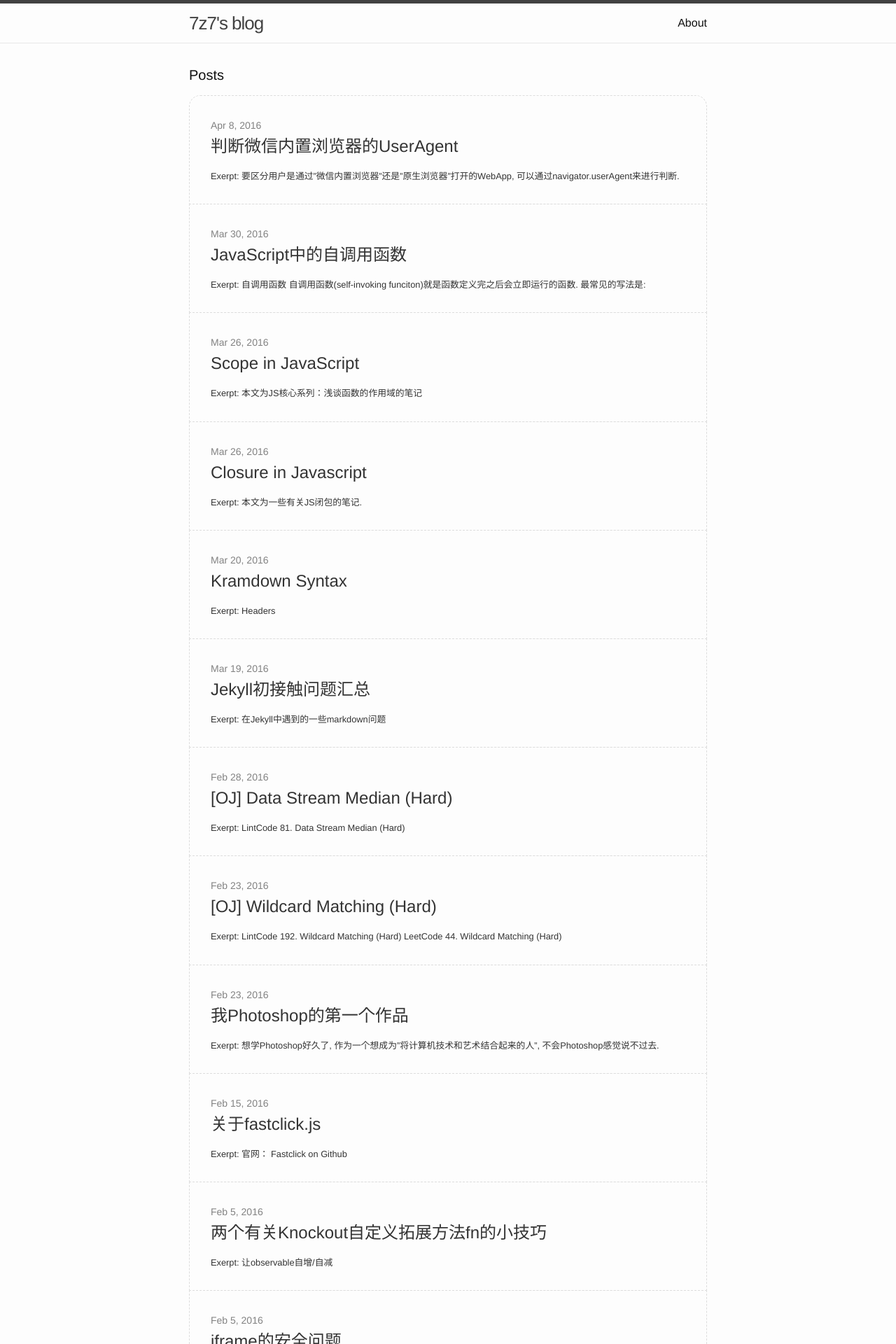
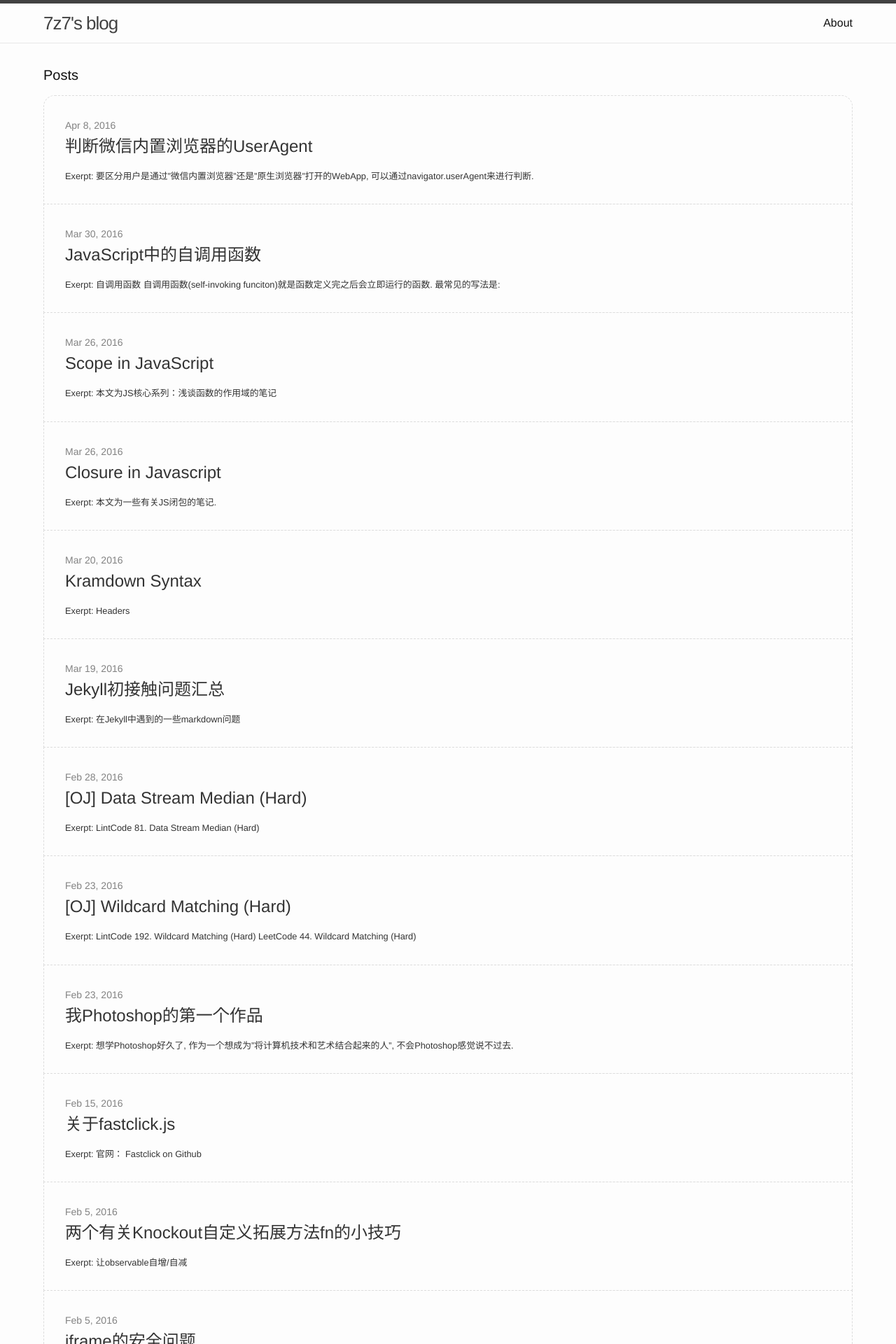
Before and after one commit to lzl124631x/lzl124631x.github.io, a Jekyll site: the page built from index.html, in a window 1280 px wide. Shown: the top 1920 px of the page at 70% size. Built offline with Jekyll 4.4.1, drawn with Linux system fonts in a browser that asks for light colours.

Commit message:
used container instead of wrapper

```diff
--- a/_includes/footer.html
+++ b/_includes/footer.html
@@ -1,6 +1,6 @@
 <footer class="site-footer">
 
-  <div class="wrapper">
+  <div class="container">
 
     <h2 class="footer-heading">{{ site.title }}</h2>
 
--- a/_includes/header.html
+++ b/_includes/header.html
@@ -1,6 +1,6 @@
 <header class="site-header">
 
-  <div class="wrapper">
+  <div class="container">
 
     <a class="site-title" href="{{ site.baseurl }}/">{{ site.title }}</a>
 
--- a/_layouts/default.html
+++ b/_layouts/default.html
@@ -8,7 +8,7 @@
     {% include header.html %}
 
     <div class="page-content">
-      <div class="wrapper">
+      <div class="container">
         {{ content }}
       </div>
     </div>
--- a/_sass/_base.scss
+++ b/_sass/_base.scss
@@ -148,34 +148,10 @@ pre {
 }
 
 
-
-/**
- * Wrapper
- */
-.wrapper {
-    max-width: -webkit-calc(#{$content-width} - (#{$spacing-unit} * 2));
-    max-width:         calc(#{$content-width} - (#{$spacing-unit} * 2));
-    margin-right: auto;
-    margin-left: auto;
-    padding-right: $spacing-unit;
-    padding-left: $spacing-unit;
-    @extend %clearfix;
-
-    @include media-query($on-laptop) {
-        max-width: -webkit-calc(#{$content-width} - (#{$spacing-unit}));
-        max-width:         calc(#{$content-width} - (#{$spacing-unit}));
-        padding-right: $spacing-unit / 2;
-        padding-left: $spacing-unit / 2;
-    }
-}
-
-
-
 /**
  * Clearfix
  */
-%clearfix {
-
+.clearfix {
     &:after {
         content: "";
         display: table;
@@ -202,13 +178,38 @@ pre {
     }
 }
 
-.clearfix {
-  &:before,
-  &:after {
-    content: " ";
-    display: table;
-  }
-  &:after {
-    clear: both;
+/**
+ * Container
+ */
+.container {
+  padding-right: $spacing-unit;
+  padding-left: $spacing-unit;
+  margin-right: auto;
+  margin-left: auto;
+
+  @extend .clearfix;
+}
+
+@media (min-width: 34em) {
+  .container {
+    max-width: 34rem;
   }
 }
+
+@media (min-width: 48em) {
+  .container {
+    max-width: 45rem;
+  }
+}
+
+@media (min-width: 62em) {
+  .container {
+    max-width: 60rem;
+  }
+}
+
+@media (min-width: 75em) {
+  .container {
+    max-width: 72.25rem;
+  }
+}
--- a/_sass/_layout.scss
+++ b/_sass/_layout.scss
@@ -39,56 +39,6 @@
             margin-right: 20px;
         }
     }
-
-    @include media-query($on-palm) {
-        position: absolute;
-        top: 9px;
-        right: $spacing-unit / 2;
-        background-color: $background-color;
-        border: 1px solid $grey-color-light;
-        border-radius: 5px;
-        text-align: right;
-
-        .menu-icon {
-            display: block;
-            float: right;
-            width: 36px;
-            height: 26px;
-            line-height: 0;
-            padding-top: 10px;
-            text-align: center;
-
-            > svg {
-                width: 18px;
-                height: 15px;
-
-                path {
-                    fill: $grey-color-dark;
-                }
-            }
-        }
-
-        .trigger {
-            clear: both;
-            display: none;
-        }
-
-        &:hover .trigger {
-            display: block;
-            padding-bottom: 5px;
-        }
-
-        .page-link {
-            display: block;
-            padding: 5px 10px;
-
-            &:not(:last-child) {
-                margin-right: 0;
-            }
-
-            margin-left: 20px;
-        }
-    }
 }
 
 
@@ -116,7 +66,7 @@
     font-size: 15px;
     color: $grey-color;
     margin-left: -$spacing-unit / 2;
-    @extend %clearfix;
+    @extend .clearfix;
 }
 
 .footer-col {
@@ -139,29 +89,6 @@
     width: -webkit-calc(45% - (#{$spacing-unit} / 2));
     width: calc(45% - (#{$spacing-unit} / 2));
 }
-
-@include media-query($on-laptop) {
-    .footer-col-1,
-    .footer-col-2 {
-        width: -webkit-calc(50% - (#{$spacing-unit} / 2));
-        width: calc(50% - (#{$spacing-unit} / 2));
-    }
-
-    .footer-col-3 {
-        width: -webkit-calc(100% - (#{$spacing-unit} / 2));
-        width: calc(100% - (#{$spacing-unit} / 2));
-    }
-}
-
-@include media-query($on-palm) {
-    .footer-col {
-        float: none;
-        width: -webkit-calc(100% - (#{$spacing-unit} / 2));
-        width: calc(100% - (#{$spacing-unit} / 2));
-    }
-}
-
-
 
 /**
  * Page content
@@ -247,10 +174,6 @@
             letter-spacing: -1px;
             line-height: 1;
             text-align: center;
-        }
-
-        @include media-query($on-laptop) {
-            font-size: 36px;
         }
 
         .post-meta {
--- a/css/main.scss
+++ b/css/main.scss
@@ -24,14 +24,6 @@ $grey-color-dark:  darken($grey-color, 25%);
 
 $default-border-radius: 1em;
 
-// Width of the content area
-$content-width:    800px;
-
-$on-palm:          600px;
-$on-laptop:        800px;
-
-
-
 // Use media queries like this:
 // @include media-query($on-palm) {
 //     .wrapper {
```
